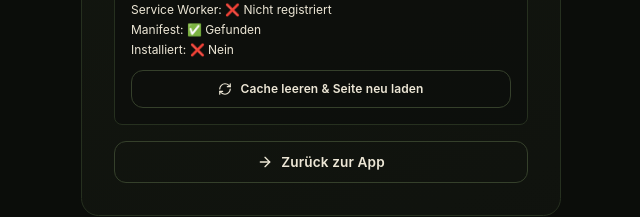
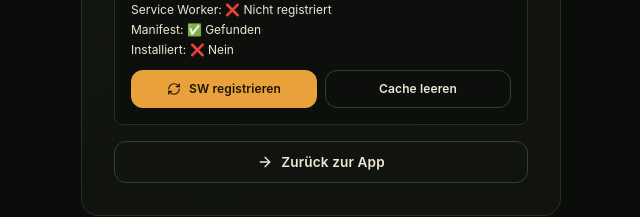
Before and after one commit to MaxPower296/punktgenau, a Next.js app: page /install in a window 1280 px wide. Shown: the part 985-1202 px from the top of the page, without its empty margins (319-959 px from the left). Built offline with nearby package versions, Linux system fonts and the light colour scheme.

Commit message:
Add files via upload

```diff
--- a/src/app/install/page.tsx
+++ b/src/app/install/page.tsx
@@ -118,13 +118,29 @@ export default function InstallPage() {
             <p>Manifest: <span className="text-paper">{manifestStatus}</span></p>
             <p>Installiert: <span className="text-paper">{isStandalone ? "✅ Ja" : "❌ Nein"}</span></p>
           </div>
+          <div className="mt-3 flex gap-2">
             <button
-            className="btn btn-ghost mt-3 w-full !text-xs"
+              className="btn btn-amber flex-1 !text-xs"
               onClick={() => {
-              // Alle Caches löschen
+                if ("serviceWorker" in navigator) {
+                  navigator.serviceWorker.register("/sw.js", { scope: "/" }).then(() => {
+                    window.location.reload();
+                  }).catch(() => {
+                    window.location.reload();
+                  });
+                } else {
+                  window.location.reload();
+                }
+              }}
+            >
+              <RefreshCw className="size-3.5" />
+              SW registrieren
+            </button>
+            <button
+              className="btn btn-ghost flex-1 !text-xs"
+              onClick={() => {
                 caches.keys().then((keys) => {
                   Promise.all(keys.map((k) => caches.delete(k))).then(() => {
-                  // Service Worker neu registrieren
                     navigator.serviceWorker.getRegistrations().then((regs) => {
                       Promise.all(regs.map((r) => r.unregister())).then(() => {
                         window.location.reload();
@@ -134,9 +150,9 @@ export default function InstallPage() {
                 });
               }}
             >
-            <RefreshCw className="size-3.5" />
-            Cache leeren & Seite neu laden
+              Cache leeren
             </button>
+          </div>
         </div>
 
         <Link href="/" className="btn btn-ghost mt-4 w-full">
```
Lines whose indentation alone changed are shown as unchanged.
